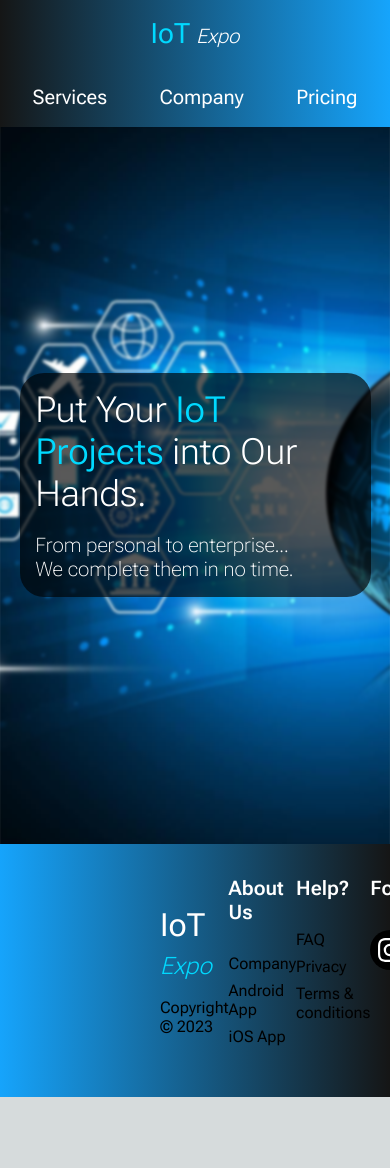
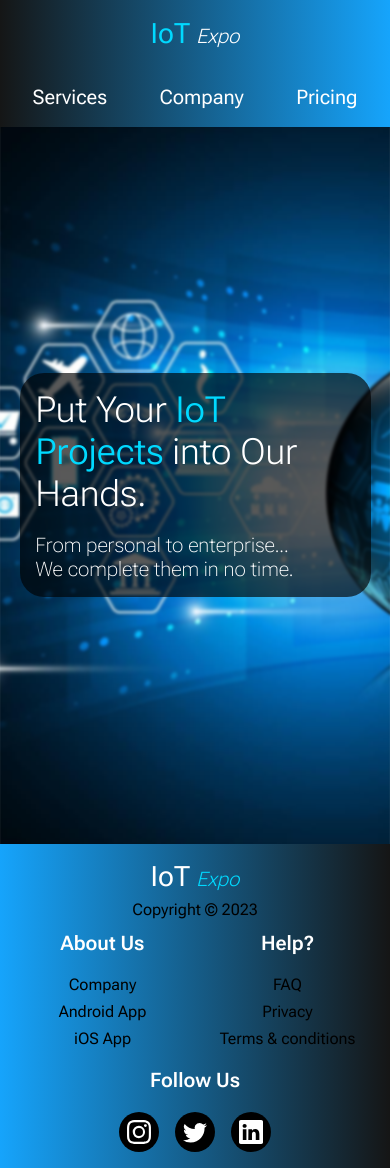
Before and after one commit to n-ii-ma/iot-expo, a Next.js app: page / in a window 390 px wide. Before the commit the page ends 1097 px from the top, so only its background shows below. Built offline with nearby package versions, Linux system fonts and the light colour scheme.

Commit message:
Make footer responsive

```diff
--- a/components/Footer.jsx
+++ b/components/Footer.jsx
@@ -5,13 +5,11 @@ import footerStyles from "@/styles/Footer.module.css";
 
 const Footer = () => (
   <footer className={footerStyles.container}>
-    <section>
-      <h3 className={footerStyles.title}>
+    <section className={footerStyles.titleContainer}>
+      <h3>
         IoT <span>Expo</span>
       </h3>
-      <p>
-        Copyright &copy; {new Date().getFullYear()}
-      </p>
+      <p>Copyright &copy; {new Date().getFullYear()}</p>
     </section>
     <section className={footerStyles.navContainer}>
       <h3>About Us</h3>
@@ -29,9 +27,11 @@ const Footer = () => (
         <Link href="/terms">Terms & conditions</Link>
       </section>
     </section>
-    <section className={footerStyles.navContainer}>
+    <section
+      className={`${footerStyles.navContainer} ${footerStyles.socialContainer}`}
+    >
       <h3>Follow Us</h3>
-      <div className={footerStyles.socialContainer}>
+      <div className={footerStyles.icons}>
         <a
           href="https://instagram.com"
           target="_blank"
@@ -39,7 +39,12 @@ const Footer = () => (
         >
           <BsInstagram size="1.5em" color="var(--primary-color)" />
         </a>
-        <a href="https://twitter.com" target="_blank" rel="noopener noreferrer">
+        <a
+          href="https://twitter.com"
+          target="_blank"
+          rel="noopener noreferrer"
+          style={{ margin: "0 1em" }}
+        >
           <BsTwitter size="1.5em" color="var(--primary-color)" />
         </a>
         <a
--- a/src/styles/Footer.module.css
+++ b/src/styles/Footer.module.css
@@ -1,10 +1,11 @@
 .container {
   width: 100%;
-  height: 30vh;
+  min-height: 30vh;
   display: grid;
   grid-template-columns: repeat(4, 1fr);
+  gap: 0.75em;
   align-items: center;
-  padding: 2em 10em;
+  padding: 2em 8em;
   background: linear-gradient(
     90deg,
     rgba(1, 158, 255, 0.9),
@@ -12,24 +13,34 @@
   );
 }
 
-.title {
+.titleContainer,
+.navContainer {
+  height: 100%;
+  display: flex;
+  flex-direction: column;
+}
+
+.titleContainer {
+  align-items: center;
+}
+
+.titleContainer h3 {
   font-weight: 400;
   font-size: 2rem;
   color: var(--primary-color);
   margin-bottom: 0.5em;
 }
 
-.title span {
+.titleContainer h3 span {
   font-weight: 200;
   font-size: 1.5rem;
   font-style: italic;
   color: var(--secondary-color);
 }
 
-.navContainer {
-  height: 100%;
-  display: flex;
-  flex-direction: column;
+.titleContainer p {
+  font-size: 1rem;
+  color: black;
 }
 
 .navContainer h3 {
@@ -58,25 +69,88 @@
   transition: all ease-in-out 300ms;
 }
 
-.socialContainer {
-  height: 100%;
+.icons {
   display: flex;
   flex-direction: row;
-  align-items: flex-start;
-  justify-content: flex-start;
 }
 
-.socialContainer a {
+.icons a {
   display: flex;
   justify-content: center;
   align-items: center;
-  margin-right: 1em;
-  padding: 8px;
+  padding: 0.5em;
   background-color: black;
   border-radius: 100%;
 }
 
-.socialContainer a:hover {
+.icons a:hover {
   filter: opacity(0.7);
   transition: all ease-in-out 300ms;
 }
+
+/* Mobile */
+@media (max-width: 700px) {
+  .container {
+    grid-template-columns: repeat(2, 1fr);
+    padding: 1em;
+  }
+
+  .titleContainer {
+    grid-column: 1 / 3;
+  }
+
+  .titleContainer h3 {
+    margin-bottom: 0.25em;
+    font-size: 1.75rem;
+  }
+
+  .titleContainer h3 span {
+    font-size: 1.25rem;
+  }
+
+  .navContainer {
+    align-items: center;
+  }
+
+  .navContainer h3 {
+    margin-bottom: 1em;
+  }
+
+  .navContainer section {
+    align-items: center;
+  }
+
+  .socialContainer {
+    grid-column: 1 / 3;
+  }
+}
+
+/* Landscape Mobile */
+@media (max-width: 700px) and (orientation: landscape) {
+  .container {
+    grid-template-columns: repeat(4, 1fr);
+  }
+
+  .titleContainer {
+    grid-column: 1 / 2;
+  }
+
+  .navContainer {
+    align-items: flex-start;
+  }
+
+  .navContainer section {
+    align-items: flex-start;
+  }
+
+  .socialContainer {
+    grid-column: 4 / 5;
+  }
+}
+
+/* Tablet and Smaller Desktop */
+@media (min-width: 701px) and (max-width: 1120px) {
+  .container {
+    padding: 1em;
+  }
+}
```
